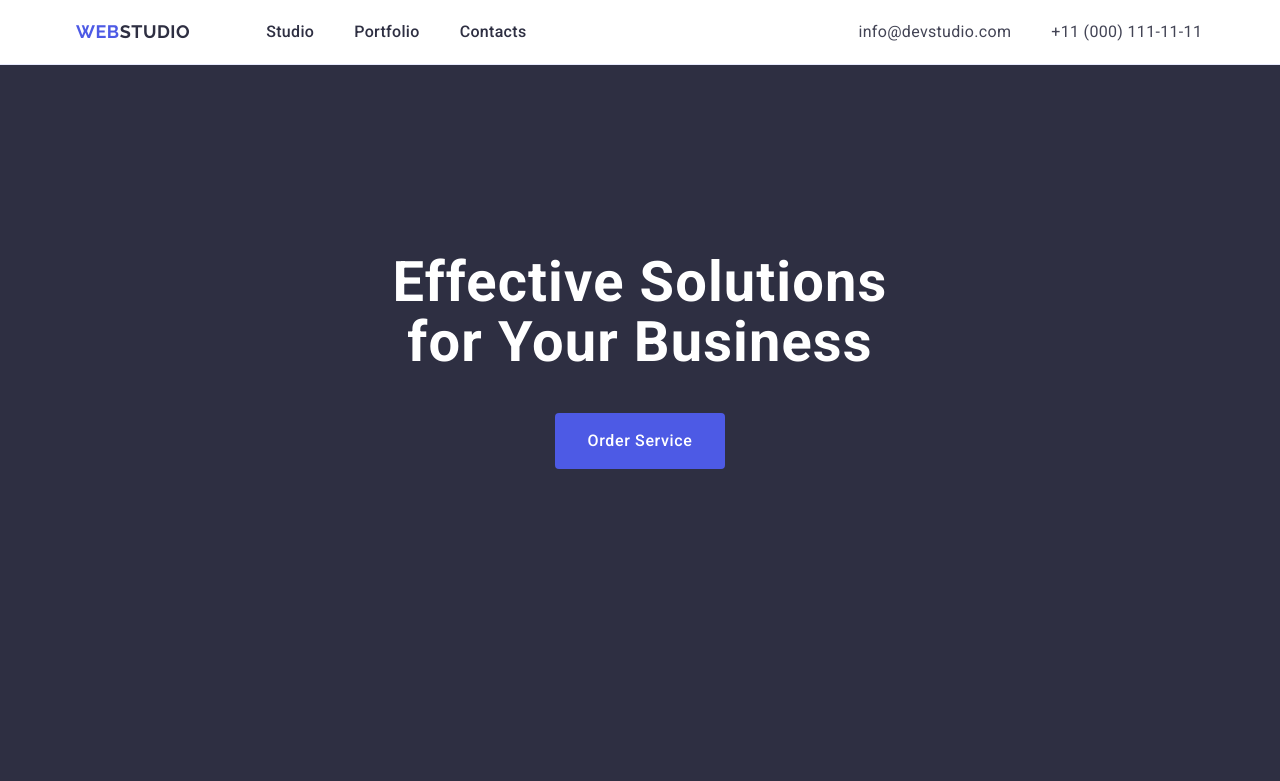
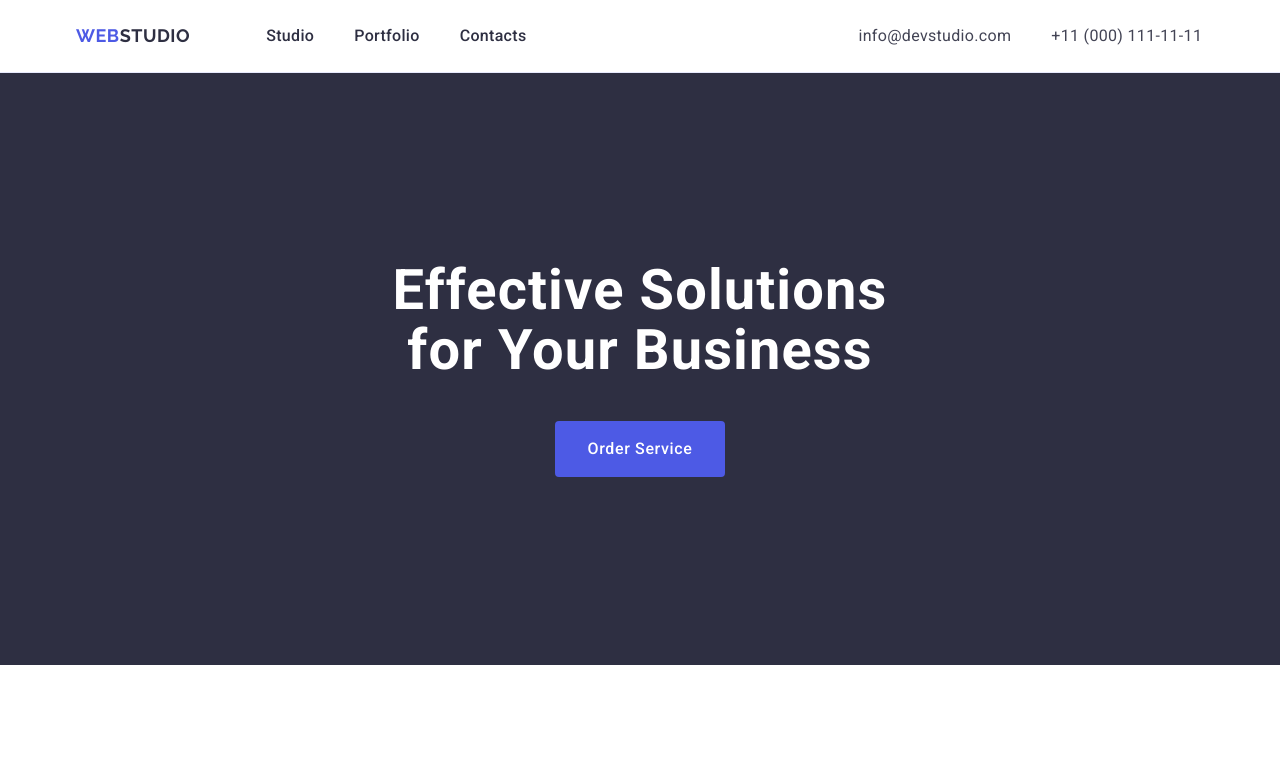
Before and after one commit to Den0203/goit-markup-hw-03, a plain HTML site: page index.html in a window 1280 px wide. Shown: the top 781 px of the page. Drawn offline with nearby package versions, Linux system fonts and the light colour scheme.

Commit message:
edits from style

```diff
--- a/css/reset.css
+++ b/css/reset.css
@@ -6,12 +6,3 @@ h5,
 h6 {
   margin: 0;
 }
-
-* {
-  box-sizing: border-box;
-  max-width: 100%;
-  width: 100%;
-  height: auto;
-  margin: 0;
-  padding: 0;
-}
--- a/css/style.css
+++ b/css/style.css
@@ -6,6 +6,7 @@ body {
 }
 a {
   text-decoration: none;
+  display: block;
 }
 ul,
 ol {
@@ -27,16 +28,11 @@ img {
 
 /* Header */
 .header {
-  padding: 20px 0;
   border-bottom: 1px solid #e7e9fc;
 }
 
 .header-container {
-  max-width: 1158px;
-  margin: 0 auto;
-  padding: 0 15px;
   display: flex;
-  justify-content: space-between;
 }
 .header-nav {
   display: flex;
@@ -85,6 +81,7 @@ img {
 .address-list {
   display: flex;
   gap: 40px;
+  padding: 24px 0;
 }
 .address-list-item a {
   line-height: 1.5;
@@ -130,9 +127,6 @@ img {
   border-radius: 4px;
   padding: 16px 32px;
   border: none;
-  margin-bottom: 188px;
-  display: block;
-  width: auto;
 }
 .section-hero-button:hover,
 .section-hero-button:focus {
```
